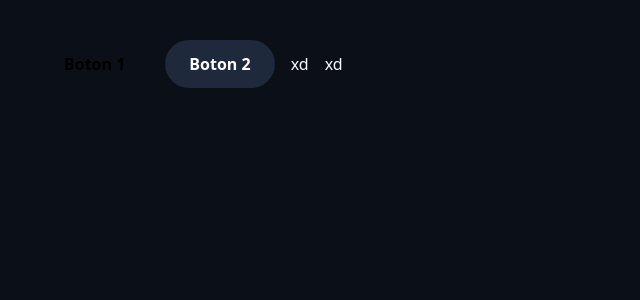
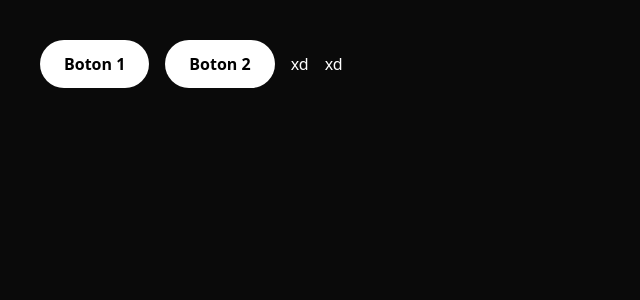
Before and after one commit to Arsock/trabiit, a Next.js app: page / in a window 1280 px wide. Shown: the top 300 px of the page, without its empty margins (0-640 px from the left). Built offline with nearby package versions, Linux system fonts and the light colour scheme.

Commit message:
Temas agregados

```diff
--- a/src/app/(app)/page.tsx
+++ b/src/app/(app)/page.tsx
@@ -29,21 +29,21 @@ export default function MultiModalExample() {
     <div className="p-10 flex gap-4">
       <button
         onClick={(e) => handleOpenModal({ id: '1', title: 'Boton2', color: 'bg-emerald-500', }, e)}
-        className="px-6 py-3 rounded-full text-black font-semibold "
+        className="px-6 py-3 bg-primary rounded-full text-primary-foreground font-semibold "
       >
         Boton 1
       </button>
 
       <button
         onClick={(e) => handleOpenModal({ id: '2', title: 'Modal 2', color: 'bg-indigo-600' }, e)}
-        className="px-6 py-3 bg-card rounded-full text-white font-semibold"
+        className="px-6 py-3 bg-primary rounded-full text-primary-foreground font-semibold"
       >
         Boton 2
       </button>
-      <button onClick={()=> setTheme("celeste-oscuro")}>
+      <button onClick={()=> setTheme("dark")} className='text-primary'>
         xd
       </button>
-      <button onClick={()=> setTheme("light")}>
+      <button onClick={()=> setTheme("light")} className='text-primary'>
         xd
       </button>
 
--- a/src/ui/styles/globals.css
+++ b/src/ui/styles/globals.css
@@ -1,58 +1,84 @@
 @import "tailwindcss";
 
+@theme {
+  --color-primary: var(--primary);
+  --color-primary-foreground: var(--primary-foreground);
+  --color-secondary: var(--secondary);
 
-@theme {
+  --color-background: var(--background);
   --color-surface: var(--surface);
   --color-card: var(--card);
+  --color-card-gradient-primary: var(--card-gradient-primary);
+  --color-card-gradient-secundary: var(--card-gradient-secundary);
+
   --color-text: var(--text);
-  --color-text-muted: var(--textMuted);
-  --color-border: var(--border);
-  --color-primary: var(--primary);
-  --color-accent: var(--accent);
-  --color-success: var(--success);
+  --color-text-muted: var(--text-muted);
 }
 
+@layer base {
+  :root,
+  [data-theme="light"] {
+    /* Colors */
+    --primary: #000000;
+    --primary-foreground: #ffffff;
+    --secondary: #00000038;
 
-@layer base {
-  :root, [data-theme="light"] {
-    --background: #FFFFFF;
-    --surface: #F8FAFC;
-    --card: #0ff;
-    --text: #0F172A;
-    --textMuted: #64748B;
-    --border: #E2E8F0;
-    --primary: #0F172A;
-    --accent: #6366F1;
-    --success: #10B981;
+    /* Fondos */
+    --background: #fffff;
+    --surface: #ffffffad;
+    --card: #f8f8f887;
+    --card-gradient-primary: #000000;
+    --card-gradient-secundary: #afafaf;
+
+    /* Textos */
+    --text: #3a3a3a;
+    --text-muted: #878787;
   }
 
-  [data-theme="dark"], .dark {
-    --background: #0B0F17;
-    --surface: #0F172A;
-    --card: #1E293B;
-    --text: #F8FAFC;
-    --textMuted: #94A3B8;
-    --border: #334155;
-    --primary: #F8FAFC;
-    --accent: #6366F1;
-    --success: #10B981;
-  }
+  [data-theme="dark"],
+  .dark {
+    /* Colors */
+    --primary: #FFFFFF;
+    --primary-foreground: #000;
+    --secondary: #00000038;
 
-  [data-theme="celeste-oscuro"] {
-    --background: #06141D;
-    --surface: #0B2230;
-    --card: #0f0;
-    --text: #E0F2FE;
-    --textMuted: #7DD3FC;
-    --border: #1E3A8A;
-    --primary: #38BDF8;
-    --accent: #0EA5E9;
-    --success: #10B981;
+    /* Fondos */
+    --background: #0A0A0A;
+    --surface: #ffffffad;
+    --card: #f8f8f887;
+    --card-gradient-primary: #000000;
+    --card-gradient-secundary: #afafaf;
+
+    /* Textos */
+    --text: #3a3a3a;
+    --text-muted: #878787;
   }
 
   body {
     background-color: var(--background);
     color: var(--text);
-    transition: background-color 0.2s ease, color 0.2s ease;
+    transition:
+      background-color 0.2s ease,
+      color 0.2s ease;
   }
 }
+
+/* THEME SAMPLE:P
+    --background:;
+    --surface:;
+    --card:;
+    --card-gradient-primary:;
+    --card-gradient-secundary:;
+
+    --text:;
+    --text-muted:;
+    --text-subtle:;
+
+    --border:;
+    --divider:;
+
+    --primary:;
+    --primary-foreground:;
+    --progress-track:;
+    --progress-fill:;
+    */
```
Also changed, not shown: Notes.txt.
